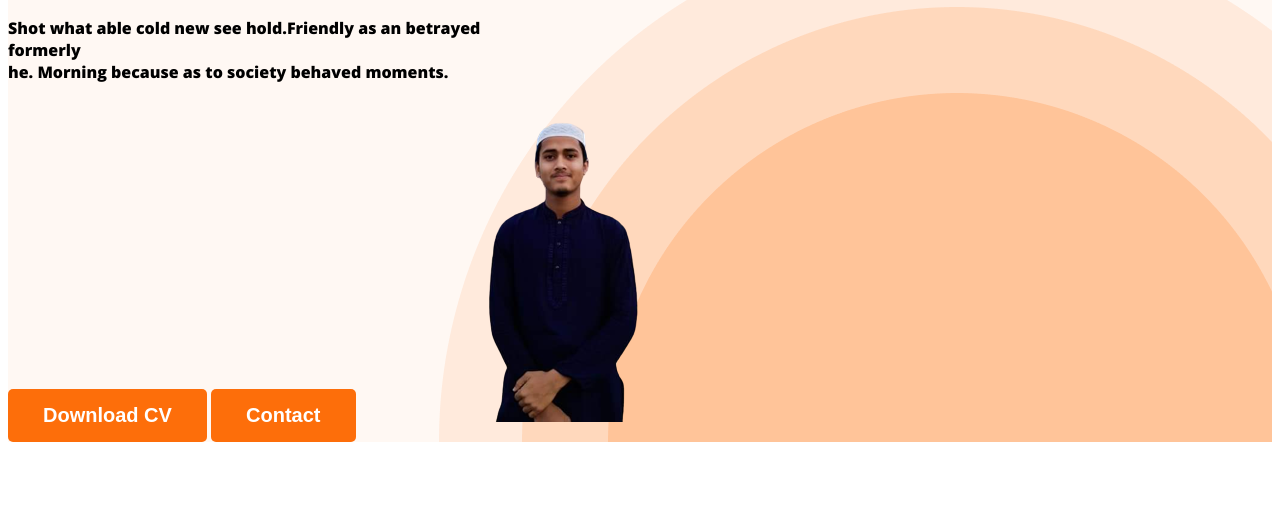
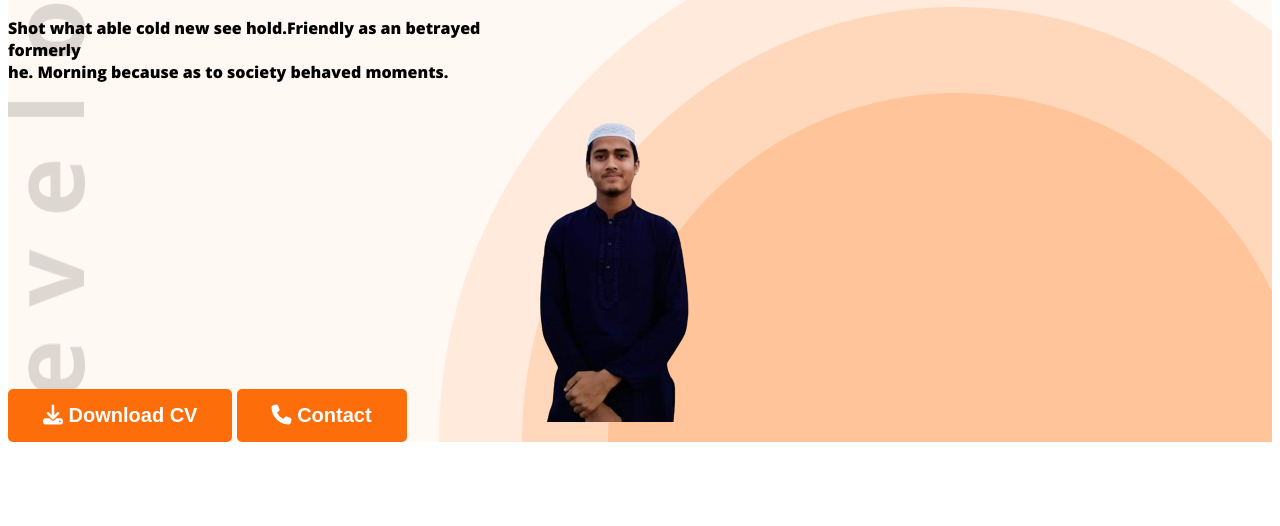
Before and after one commit to Jahid2121/Web-developer-portfolio, a plain HTML site: page index.html in a window 1280 px wide. Shown: the part 274-800 px from the top of the page. Drawn offline with nearby package versions, Linux system fonts and the light colour scheme.

Commit message:
added font awesome

```diff
--- a/index.html
+++ b/index.html
@@ -8,6 +8,7 @@
 <link rel="preconnect" href="https://fonts.gstatic.com" crossorigin>
 <link href="https://fonts.googleapis.com/css2?family=Open+Sans:wght@800&display=swap" rel="stylesheet">
     <link rel="stylesheet" href="styles/portfolio.css">
+    <script src="https://kit.fontawesome.com/c986751f84.js" crossorigin="anonymous"></script>
 </head>
 <body>
     <header class="header">
@@ -24,8 +25,8 @@
     <h3 class="banner-greeting">Hi, I  am </h3>
 <h1 class="banner-title">M Jahid Sarkar</h1>
 <p class="banner-description">Shot what able cold new see hold.Friendly as an betrayed formerly<br> he. Morning because as to society behaved moments.</p>
-<button class="btn-primary">Download CV</button>
-<button class="btn-primary">Contact</button>
+<button class="btn-primary"> <i class="fa-solid fa-download"></i> Download CV</button>
+<button class="btn-primary"> <i class="fa-solid fa-phone"></i> Contact</button>
 
 
 
@@ -148,7 +149,7 @@
                 </div>
             </div>
             <div class="download-cv">
-                <button class="btn-primary">download CV</button>
+                <button class="btn-primary"> <i class="fa-solid fa-download"></i> download CV</button>
             </div>
         </section>
     </main>
--- a/styles/portfolio.css
+++ b/styles/portfolio.css
@@ -56,9 +56,9 @@ nav a{
 }
 .header{
     background-color: #FFF8F3;
-    background-image:url('../images/header_bg.png') ;
+    background-image:url('../images/header_bg.png') , url('../images/developer.png') ;
     background-repeat: no-repeat;
-    background-position: bottom right;
+    background-position: bottom right, top left;
 
 }
 .banner{
```
